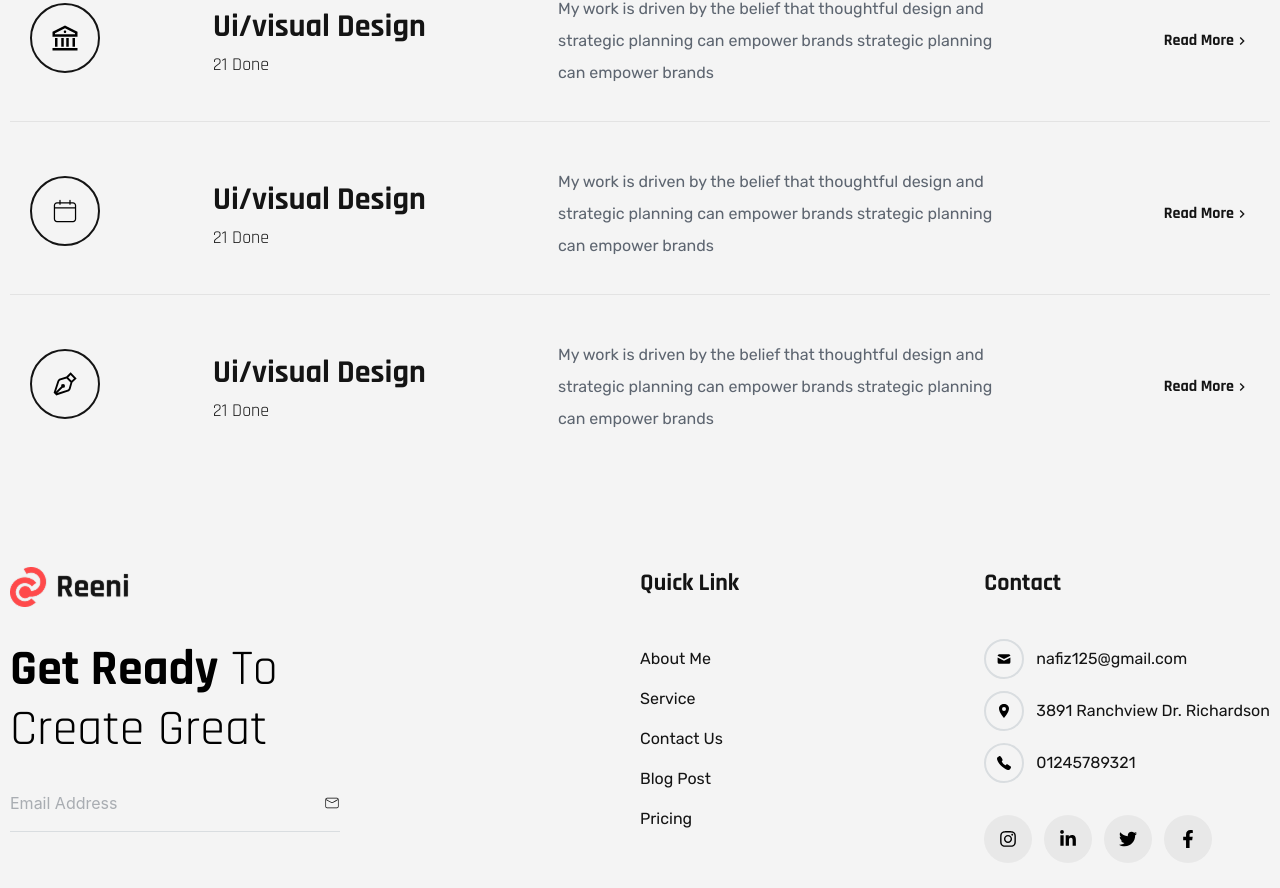
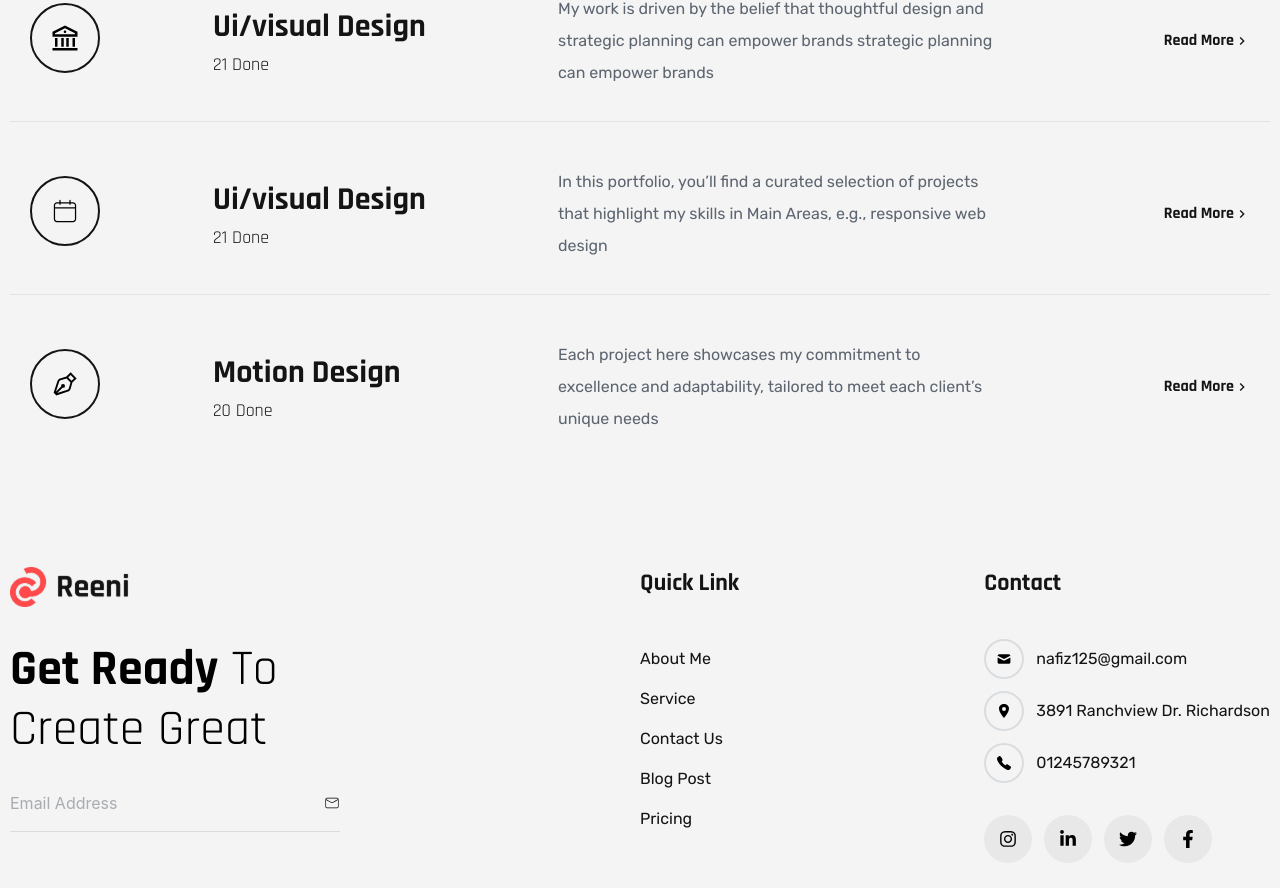
Before and after one commit to riemetoba/Reeni_portfolio, a React (Vite) app: page / in a window 1280 px wide. Shown: the part 3828-4716 px from the top of the page. Built offline with nearby package versions, Linux system fonts and the light colour scheme.

Commit message:
my skill fixed

```diff
--- a/src/components/layouts/MySkill.jsx
+++ b/src/components/layouts/MySkill.jsx
@@ -73,9 +73,9 @@ const MySkill = () => {
               </div>
               <div className="lg:w-[45%] md:w-[45%] w-full">
                 <p className="text-base text-[#5D6570] group-hover:text-common font-rubik leading-8 lg:w-[80%] md:w-[80%] w-full  lg:ml-10 ml-0 text-center lg:text-start md:text-start">
-                  My work is driven by the belief that thoughtful design and
-                  strategic planning can empower brands strategic planning can
-                  empower brands
+                  In this portfolio, you’ll find a curated selection of projects
+                  that highlight my skills in Main Areas, e.g., responsive web
+                  design
                 </p>
               </div>
               <div className="lg:w-[15%] md:w-[15%] w-full flex lg:justify-end md:justify-end justify-center ">
@@ -99,17 +99,16 @@ const MySkill = () => {
               </div>
               <div className="lg:w-[25%] md:w-[25%] w-full">
                 <h3 className="text-[32px] text-common font-bold font-rajdhani  text-center lg:text-start md:text-start">
-                  Ui/visual Design
+                  Motion Design
                 </h3>
                 <h5 className="text-lg text-common font-rajdhani text-center lg:text-start md:text-start">
-                  21 Done
+                  20 Done
                 </h5>
               </div>
               <div className="lg:w-[45%] md:w-[45%] w-full">
                 <p className="text-base text-[#5D6570] group-hover:text-common font-rubik leading-8 lg:w-[80%] md:w-[80%] w-full  lg:ml-10 ml-0 text-center lg:text-start md:text-start">
-                  My work is driven by the belief that thoughtful design and
-                  strategic planning can empower brands strategic planning can
-                  empower brands
+                  Each project here showcases my commitment to excellence and
+                  adaptability, tailored to meet each client’s unique needs
                 </p>
               </div>
               <div className="lg:w-[15%] md:w-[15%] w-full flex lg:justify-end md:justify-end justify-center ">
```
